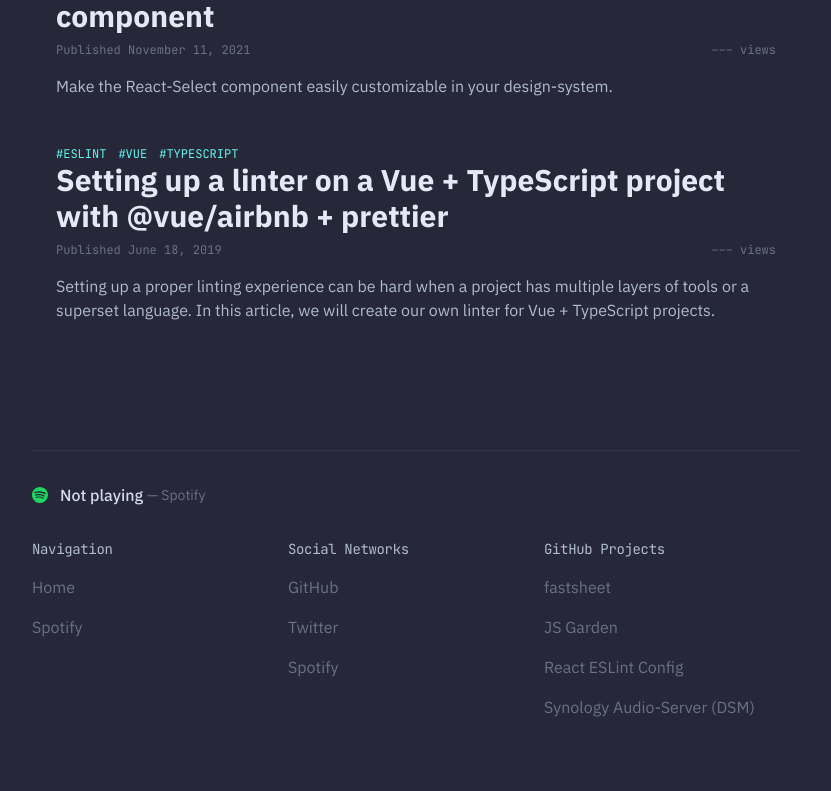
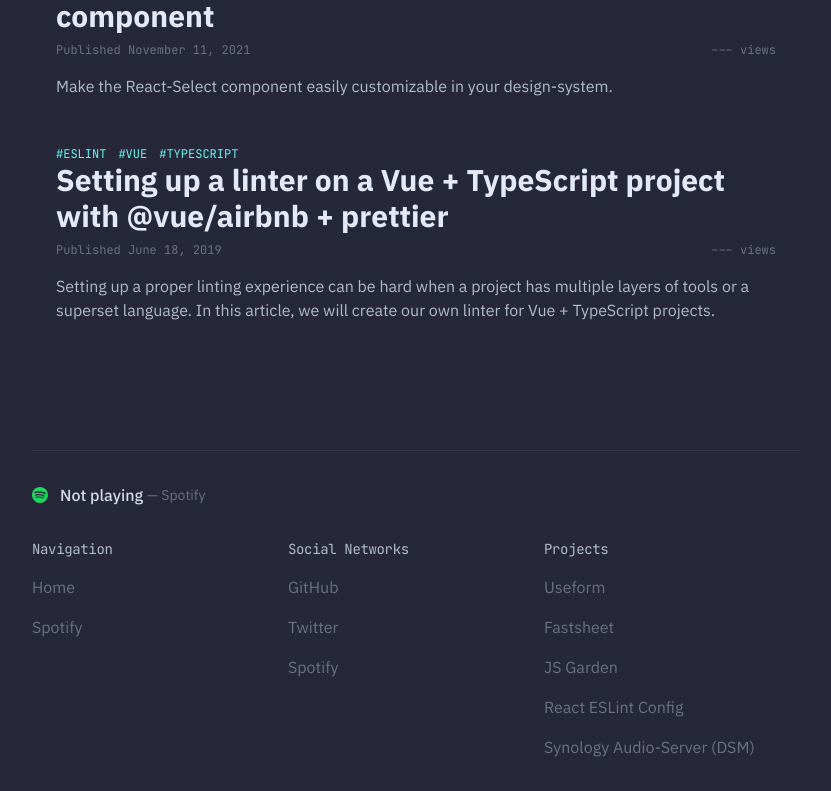
Before and after one commit to TotomInc/js-garden-next, a Next.js app: page / in a window 1280 px wide. Shown: the part 2295-3086 px from the top of the page, without its empty margins (224-1055 px from the left). Before the commit the page ends 3046 px from the top, so only its background shows below. Built offline with nearby package versions, Linux system fonts and the light colour scheme; no server answers; the database is empty.

Commit message:
feat: add useform to projects footer

```diff
--- a/components/Footer.tsx
+++ b/components/Footer.tsx
@@ -53,7 +53,8 @@ export const Footer: React.FC = () => {
   ];
 
   const projectsLinks = [
-    { url: "https://fastsheet.co", name: "fastsheet" },
+    { url: "https://useform.co", name: "Useform" },
+    { url: "https://fastsheet.co", name: "Fastsheet" },
     { url: "https://github.com/TotomInc/js-garden-next", name: "JS Garden" },
     {
       url: "https://github.com/TotomInc/eslint-config-react",
@@ -108,11 +109,7 @@ export const Footer: React.FC = () => {
           links={socialLinks}
         />
 
-        <FooterCategory
-          name="GitHub Projects"
-          externalLinks
-          links={projectsLinks}
-        />
+        <FooterCategory name="Projects" externalLinks links={projectsLinks} />
       </div>
     </footer>
   );
```
